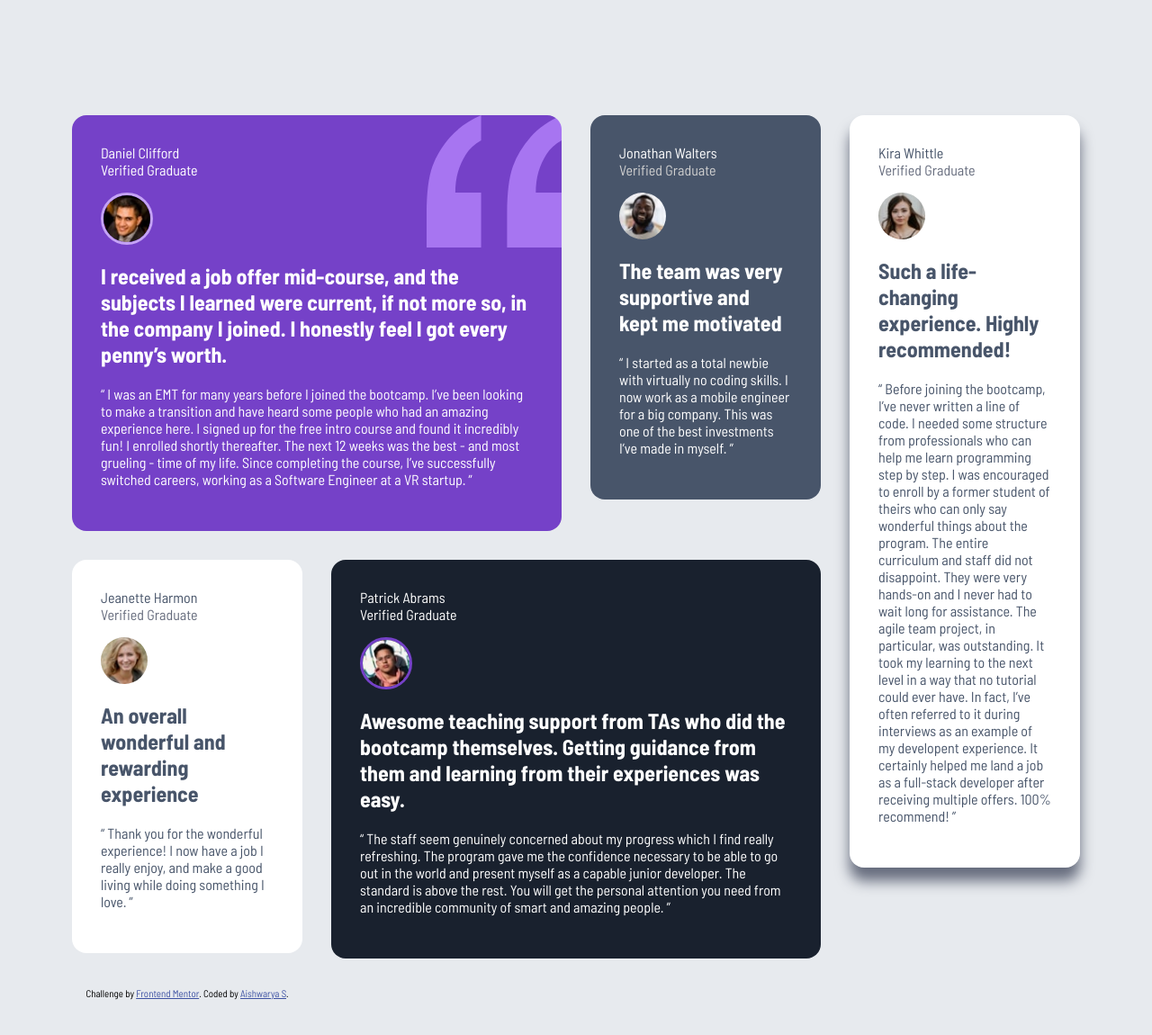
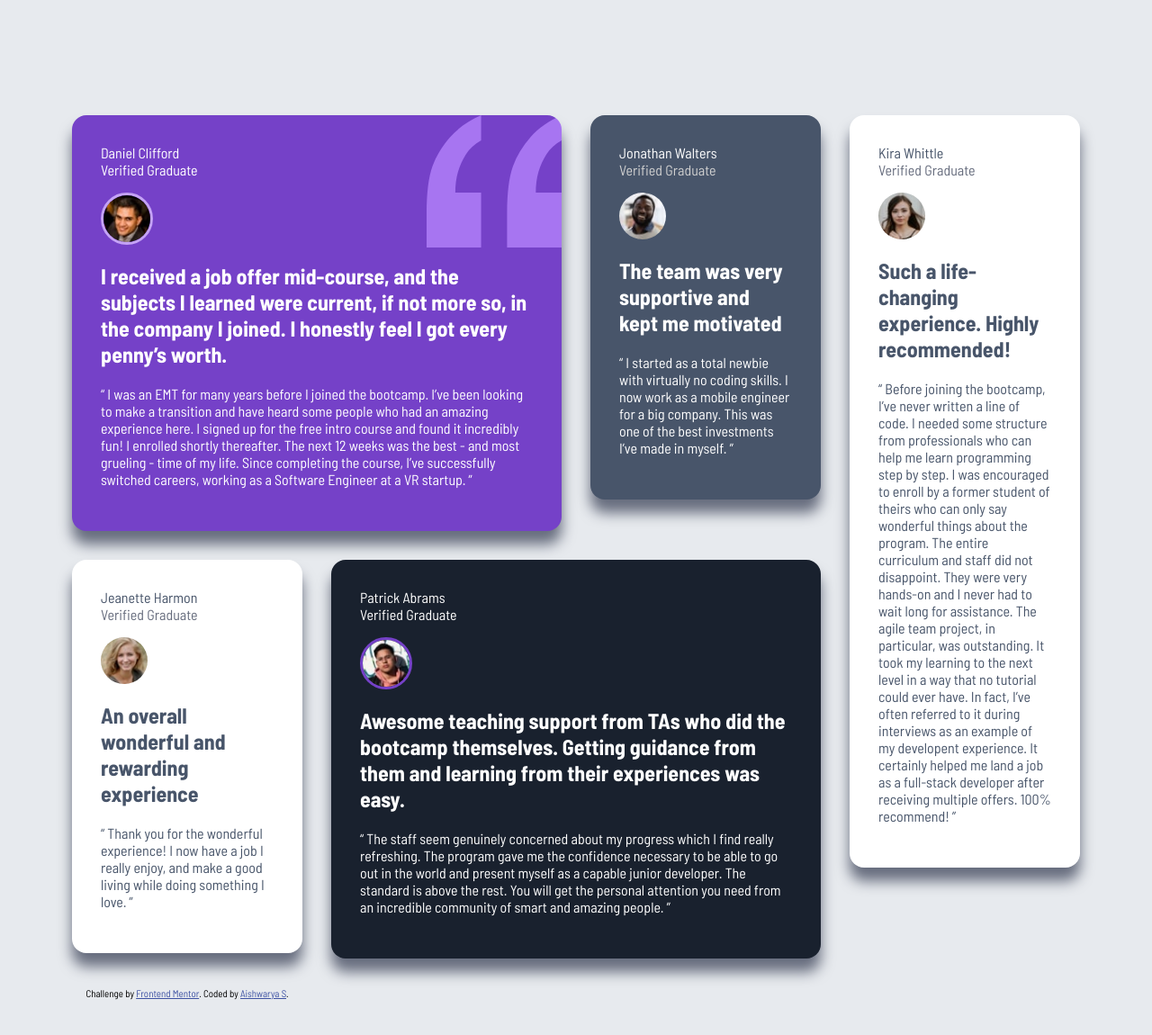
Before and after one commit to aishwarya-pixel0/Frontend-Mentor-projects, a plain HTML site: page testimonials-grid-section/index.html in a window 1280 px wide. Shown: the whole page at 90% size. Drawn offline with Linux system fonts and the light colour scheme; a web font is replaced by a local one.

Commit message:
added box shadow for each card

```diff
--- a/testimonials-grid-section/styles.css
+++ b/testimonials-grid-section/styles.css
@@ -132,18 +132,22 @@ body {
         background-size: 150px;
         grid-column: 1 / span 2;
         grid-row: 1;
+        box-shadow:0 15px 15px hsl(224, 10%, 45%);
     }
     .card2 {
         grid-column: 3 / 4;
         grid-row: 1;
+        box-shadow:0 15px 15px hsl(224, 10%, 45%);
     }
     .card3 {
         grid-column: 1 / 2;
         grid-row: 2;
+        box-shadow:0 15px 15px hsl(224, 10%, 45%);
     }
     .card4 {
         grid-column: 2 / span 2;
         grid-row: 2;
+        box-shadow:0 15px 15px hsl(224, 10%, 45%);
     }
     .card5 {
         grid-column: 4 / 5;
@@ -154,4 +158,5 @@ body {
     padding: 2rem;
     border-radius: 1rem;
   }
+
 }
```
